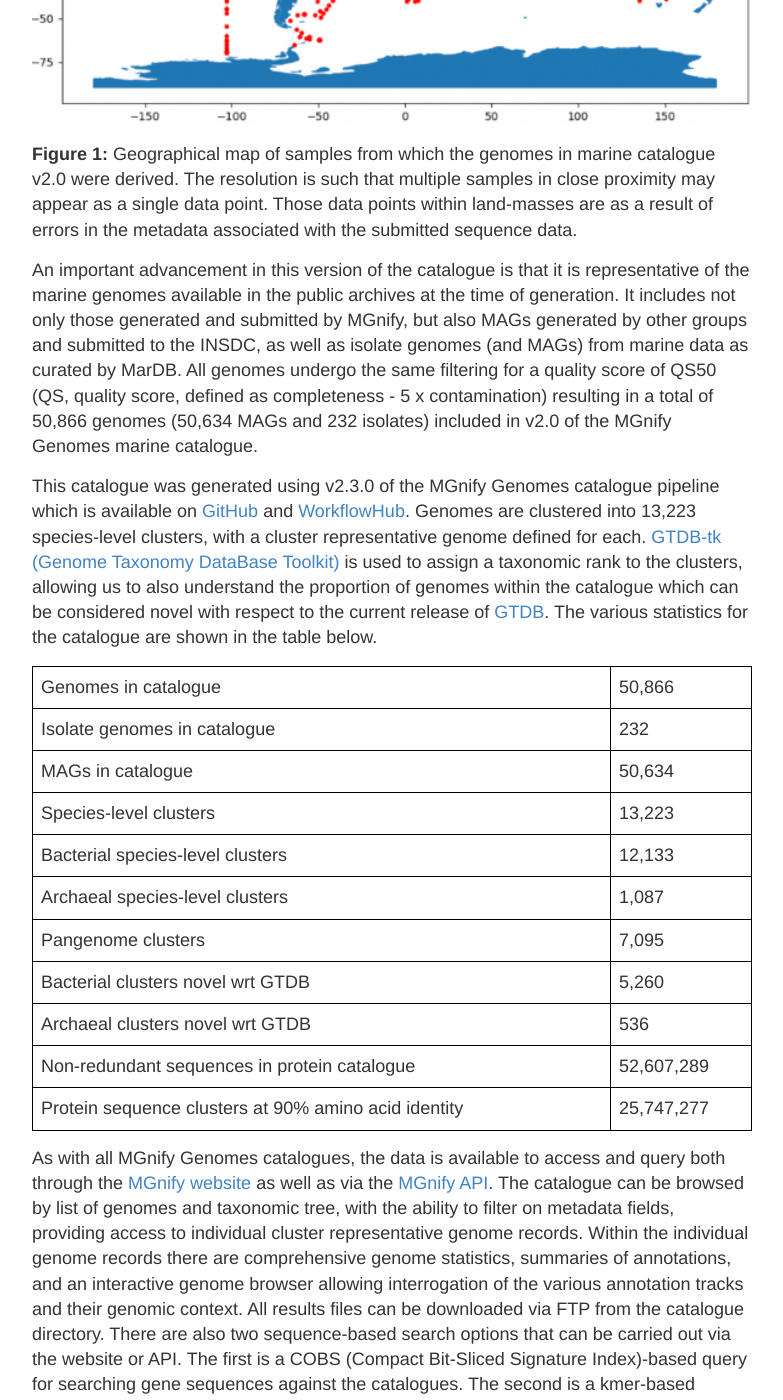
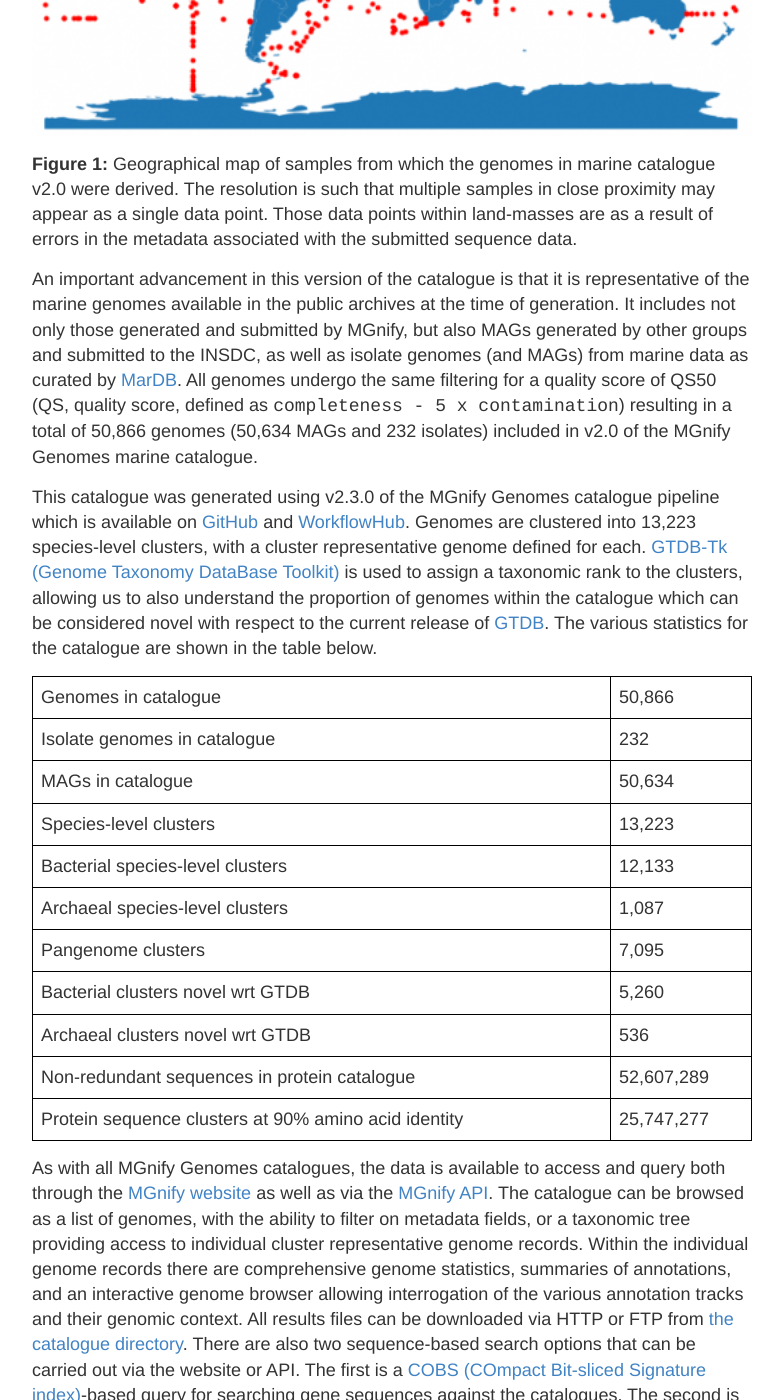
Before and after one commit to EBI-Metagenomics/blog, a Jekyll site: the page built from _posts/2024-08-08-Charting-New-Waters.md, in a window 1280 px wide and 1400 px high, scrolled down 764 px. Shown: the whole window, without its empty margins (248-1031 px from the left). Built offline with Jekyll 4.4.1, drawn with Linux system fonts in a browser that asks for light colours; some of the changed text lies outside the part shown.

Commit message:
minor corrections to marine cat v2 post

```diff
--- a/_posts/2024-08-08-Charting-New-Waters.md
+++ b/_posts/2024-08-08-Charting-New-Waters.md
@@ -9,8 +9,10 @@
     https://www.ebi.ac.uk/metagenomics/genome-catalogues/marine-v2-0
 ---
 ![Cartoon illustration of a marine biome]({{site.baseurl}}/assets/media/images/posts/marine/biome-icon.svg){:width="136px"}
-We are excited to announce the release of an updated version of the [MGnify Genomes marine catalogue](https://www.ebi.ac.uk/metagenomics/genome-catalogues/marine-v2-0). This latest release (v2.0) of the marine catalogue contains data from 1628 studies.
-Including genomes from major sampling expeditions such as Tara Oceans, Malaspina, GO-Ship, and Geotraces, amongst others. The inclusion of these datasets resulted in a broad geographical distribution of samples represented in the catalogue as shown in the image below.
+We are excited to announce the release of an updated version of the [MGnify Genomes marine catalogue](https://www.ebi.ac.uk/metagenomics/genome-catalogues/marine-v2-0).
+This latest release (v2.0) of the marine catalogue contains data from 1628 studies, including genomes from major sampling expeditions such as Tara Oceans, Malaspina, GO-Ship, and Geotraces, amongst others.
+
+The inclusion of these datasets resulted in a broad geographical distribution of samples represented in the catalogue, as shown in the image below.
 
 <figure>
     <img src="{{site.baseurl}}/assets/media/images/posts/marine/geo-distribution.png" alt="Schematic illustration of dataflow from three existing catalogues and newly assembled MAGs into the new unified catalogue" style="width:100%;" id="fig-dataflow"/>
@@ -19,9 +21,9 @@
     </figcaption>
 </figure>
 
-An important advancement in this version of the catalogue is that it is representative of the marine genomes available in the public archives at the time of generation. It includes not only those generated and submitted by MGnify, but also MAGs generated by other groups and submitted to the INSDC, as well as isolate genomes (and MAGs) from marine data as curated by MarDB. All genomes undergo the same filtering for a quality score of QS50 (QS, quality score, defined as completeness - 5 x contamination) resulting in a total of 50,866 genomes (50,634 MAGs and 232 isolates) included in v2.0 of the MGnify Genomes marine catalogue.
+An important advancement in this version of the catalogue is that it is representative of the marine genomes available in the public archives at the time of generation. It includes not only those generated and submitted by MGnify, but also MAGs generated by other groups and submitted to the INSDC, as well as isolate genomes (and MAGs) from marine data as curated by [MarDB](https://dx.doi.org/10.1093/nar/gkx1036). All genomes undergo the same filtering for a quality score of QS50 (QS, quality score, defined as `completeness - 5 x contamination`) resulting in a total of 50,866 genomes (50,634 MAGs and 232 isolates) included in v2.0 of the MGnify Genomes marine catalogue.
 
-This catalogue was generated using v2.3.0 of the MGnify Genomes catalogue pipeline which is available on [GitHub](https://github.com/EBI-Metagenomics/genomes-pipeline/releases/tag/v2.3.0) and [WorkflowHub](https://workflowhub.eu/workflows/462). Genomes are clustered into 13,223 species-level clusters, with a cluster representative genome defined for each. [GTDB-tk (Genome Taxonomy DataBase Toolkit)](https://github.com/Ecogenomics/GTDBTk) is used to assign a taxonomic rank to the clusters, allowing us to also understand the proportion of genomes within the catalogue which can be considered novel with respect to the current release of [GTDB](https://gtdb.ecogenomic.org/). The various statistics for the catalogue are shown in the table below.
+This catalogue was generated using v2.3.0 of the MGnify Genomes catalogue pipeline which is available on [GitHub](https://github.com/EBI-Metagenomics/genomes-pipeline/releases/tag/v2.3.0) and [WorkflowHub](https://workflowhub.eu/workflows/462). Genomes are clustered into 13,223 species-level clusters, with a cluster representative genome defined for each. [GTDB-Tk (Genome Taxonomy DataBase Toolkit)](https://github.com/Ecogenomics/GTDBTk) is used to assign a taxonomic rank to the clusters, allowing us to also understand the proportion of genomes within the catalogue which can be considered novel with respect to the current release of [GTDB](https://gtdb.ecogenomic.org/). The various statistics for the catalogue are shown in the table below.
 
 <table style="width:100%; border-collapse: collapse;">
   <tr>
@@ -70,8 +72,13 @@
   </tr>
 </table>
 
-As with all MGnify Genomes catalogues, the data is available to access and query both through the [MGnify website](https://www.ebi.ac.uk/metagenomics/genome-catalogues/marine-v2-0) as well as via the [MGnify API](https://www.ebi.ac.uk/metagenomics/api/v1/). The catalogue can be browsed by list of genomes and taxonomic tree, with the ability to filter on metadata fields, providing access to individual cluster representative genome records. Within the individual genome records there are comprehensive genome statistics, summaries of annotations, and an interactive genome browser allowing interrogation of the various annotation tracks and their genomic context. All results files can be downloaded via FTP from the catalogue directory. There are also two sequence-based search options that can be carried out via the website or API. The first is a COBS (Compact Bit-Sliced Signature Index)-based query for searching gene sequences against the catalogues. The second is a kmer-based search using Sourmash to allow querying of whole genomes or sets of genomes against the catalogues.
+As with all MGnify Genomes catalogues, the data is available to access and query both through the [MGnify website](https://www.ebi.ac.uk/metagenomics/genome-catalogues/marine-v2-0) as well as via the [MGnify API](https://www.ebi.ac.uk/metagenomics/api/v1/). The catalogue can be browsed as a list of genomes, with the ability to filter on metadata fields, or a taxonomic tree providing access to individual cluster representative genome records.
+Within the individual genome records there are comprehensive genome statistics, summaries of annotations, and an interactive genome browser allowing interrogation of the various annotation tracks and their genomic context. All results files can be downloaded via HTTP or FTP from [the catalogue directory](https://ftp.ebi.ac.uk/pub/databases/metagenomics/mgnify_genomes/marine/). There are also two sequence-based search options that can be carried out via the website or API. The first is a [COBS (COmpact Bit-sliced Signature index)](https://cobs.readthedocs.io/en/latest/)-based query for searching gene sequences against the catalogues.
+The second is a kmer-based search using [Sourmash](https://sourmash.readthedocs.io/en/latest/) to allow querying of whole genomes or sets of genomes against the catalogues.
 
-As always we would welcome any feedback you have on this latest version of the marine catalogue, or indeed any aspect of MGnify and MGnify genomes.
+As always we would [welcome any feedback](https://www.ebi.ac.uk/about/contact/support/metagenomics) you have on this latest version of the marine catalogue, or indeed any aspect of MGnify and MGnify genomes.
 
+---
+
+![EU flag]({{site.baseurl}}/assets/media/images/posts/marine/eu-flag-horizon.jpg){: style="float: left" width="80px"}
 This work was funded by the European Union under the Horizon Europe Programme, Grant No. 101082304 (BlueRemediomics) and Grant No. 862923 (AtlantECO). Views and opinions expressed are however those of the author(s) only and do not necessarily reflect those of the European Union or the granting authority, the Research Executive Agency (REA). Neither the European Union nor the granting authority can be held responsible for them.
```
Also changed, not shown: _posts/2024-05-28-Anvi’o-visualisations-for-refinement-of-Eukaryotic-MAGs.md (+1 -1 lines), assets/media/images/posts/marine/eu-flag-horizon.jpg (added), assets/media/images/posts/marine/geo-distribution.png.
